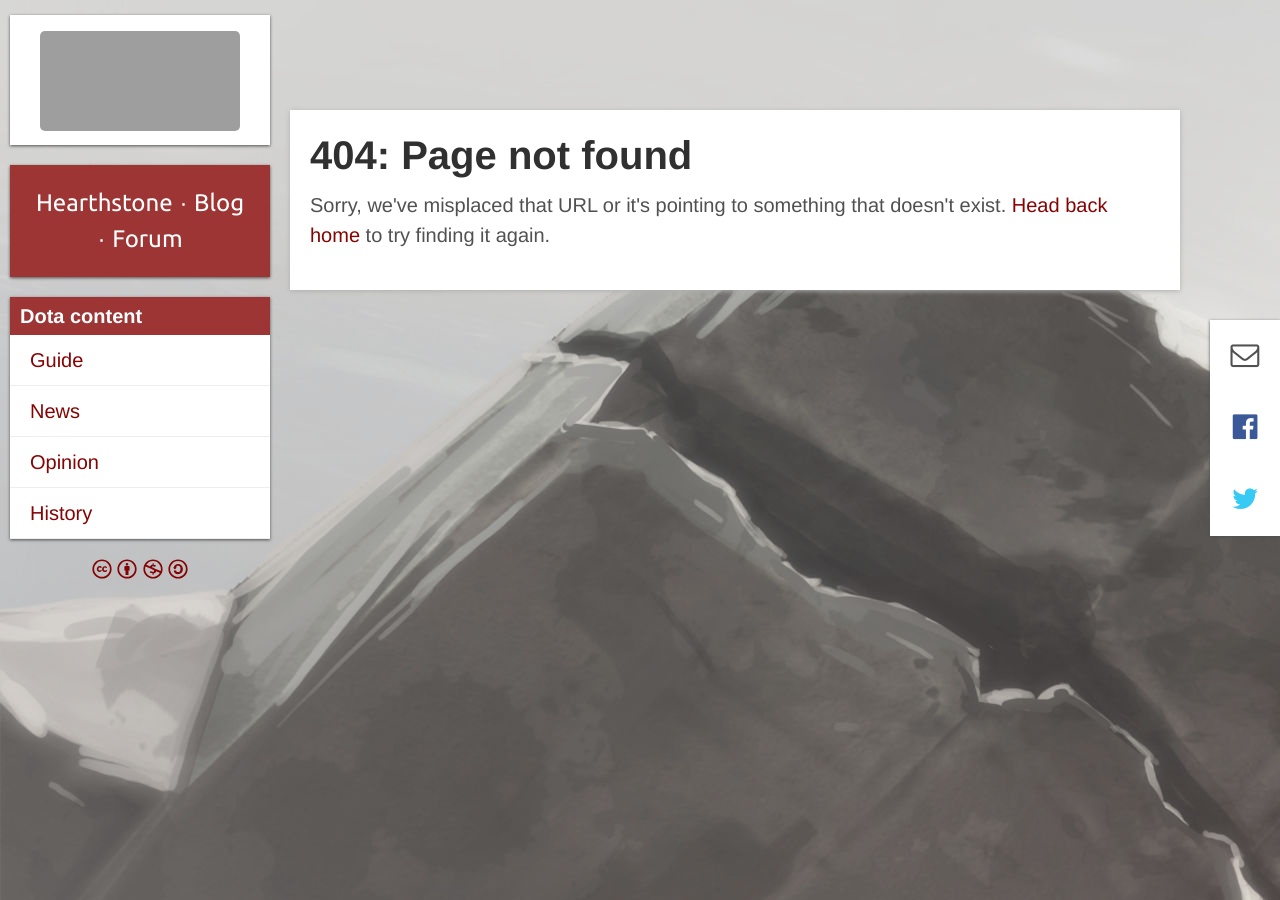
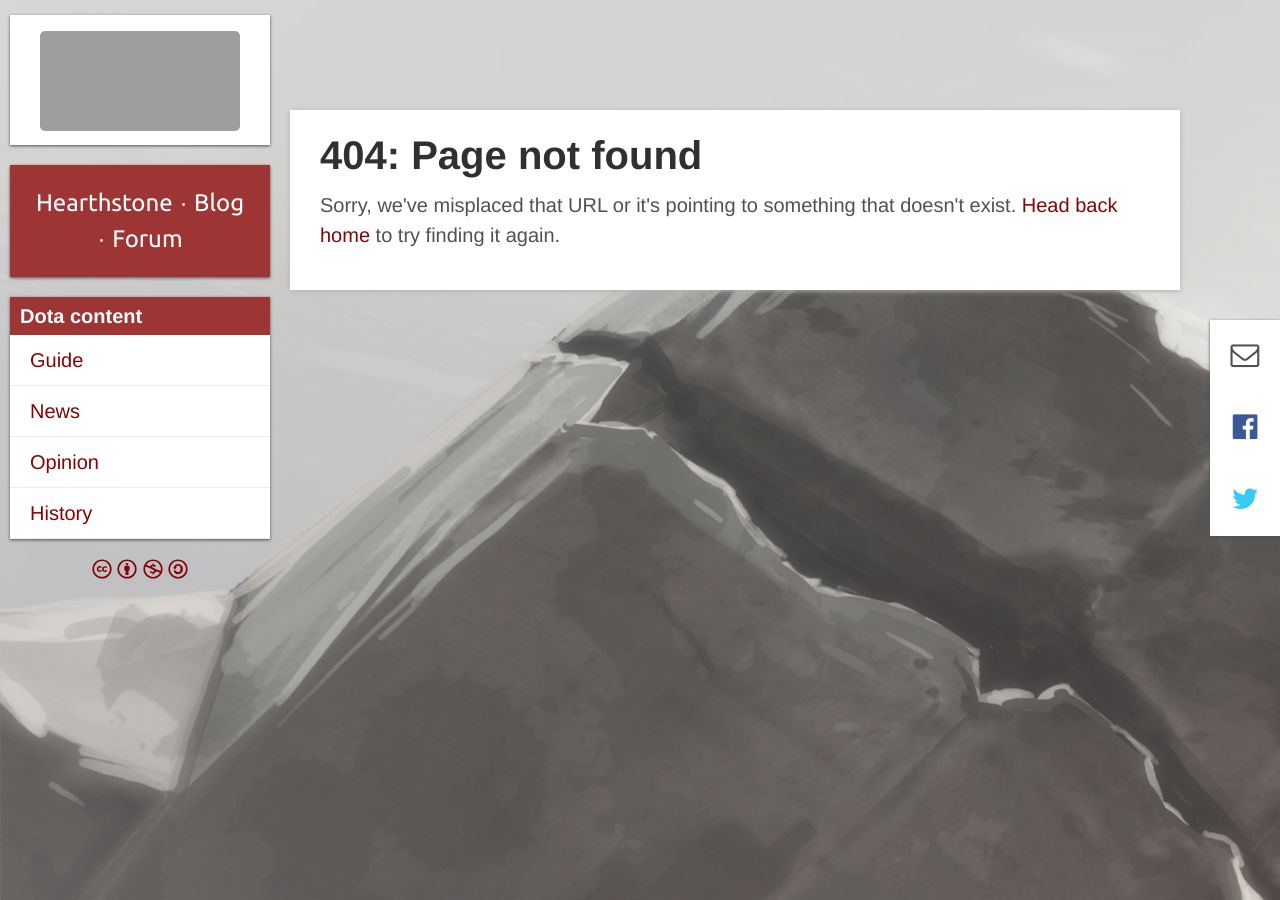
Before and after one commit to oblio360/dota-blog, a Jekyll site: the page built from 404.html, in a window 1280 px wide. Built offline with Jekyll 4.4.1, drawn with Linux system fonts in a browser that asks for light colours; nearby versions of some CDN libraries; Markdown is read by kramdown in place of the engine named in the settings; grey boxes are pictures that could not be loaded.

Commit message:
Adding a bit more padding for the posts on wider resolutions.

```diff
--- a/css/blog-page.css
+++ b/css/blog-page.css
@@ -30,6 +30,13 @@
   padding-right: 1em;
   box-shadow: 0px 1px 5px #b0b0b0;
   background-color: #ffffff;
+}
+@media(min-width: 960px) {
+  .page,
+  .post {
+    padding-left: 1.5em;
+    padding-right: 1.5em;
+  }
 }
 
 /* Blog post or page title */
```
